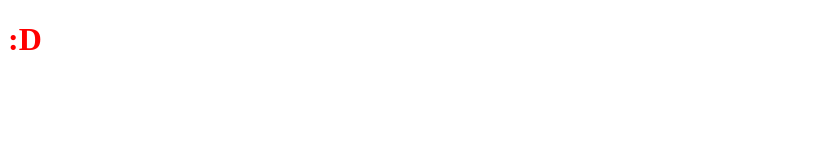
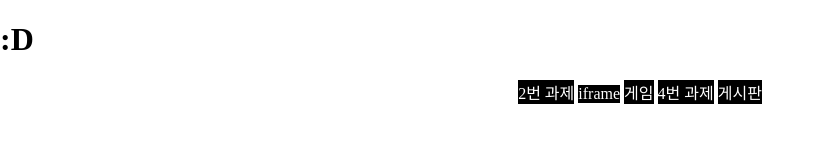
Before and after one commit to SeongHwan2/20190620, a website: page static/index.html in a window 1280 px wide. Shown: the whole page, without its empty margins (0-823 px from the left). Drawn offline with Linux system fonts and the light colour scheme.

Commit message:
index에 띄우기~

```diff
--- a/static/css/index.css
+++ b/static/css/index.css
@@ -1 +1,11 @@
-h1 {color: red;}
+html, body {margin: 0; padding: 0;}
+
+h1 {color: black;}
+a {text-decoration: none;
+    display: inline-block;
+    background-color: black;
+    color: white;
+    margin-bottom: 10px;
+}
+
+div {text-align: center;}
--- a/static/index.html
+++ b/static/index.html
@@ -9,5 +9,12 @@
 </head>
 <body>
   <h1 class="title">:D</h1>
+  <div>
+  <a href="http://localhost/uiexer/0610/html/price.html"> 2번 과제 </a>
+  <a href="http://localhost/uiexer/ex3/ex3index.html"> iframe </a>
+  <a href="http://localhost/uiexer/20190614/html/javascript2.html"> 게임 </a>
+  <a href="http://localhost/uiexer/ex4/fi/EX5.html"> 4번 과제 </a>
+  <a href="http://localhost/uiexer/0619/html/test.html"> 게시판 </a>
+  </div>
 </body>
 </html>
```
